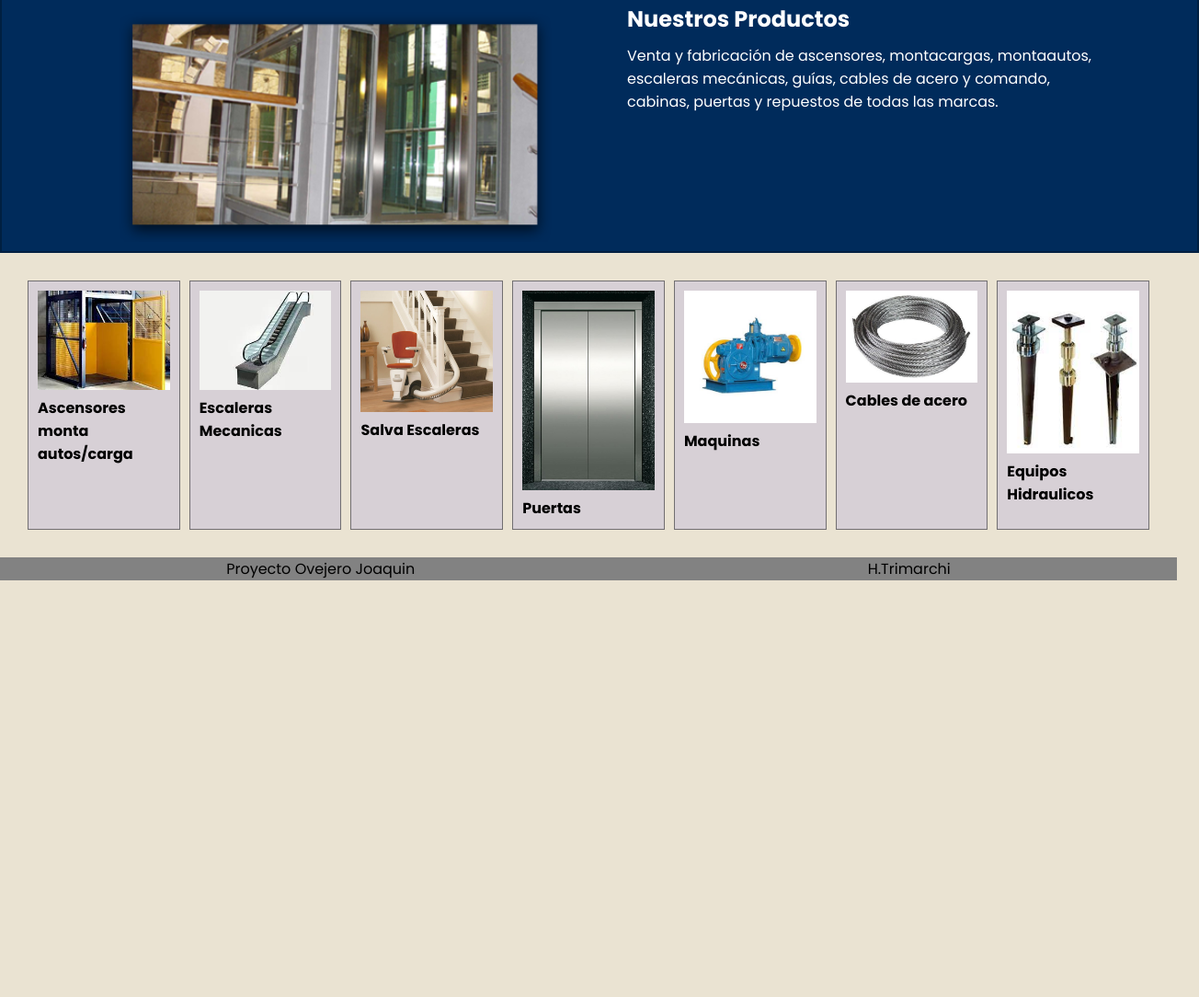
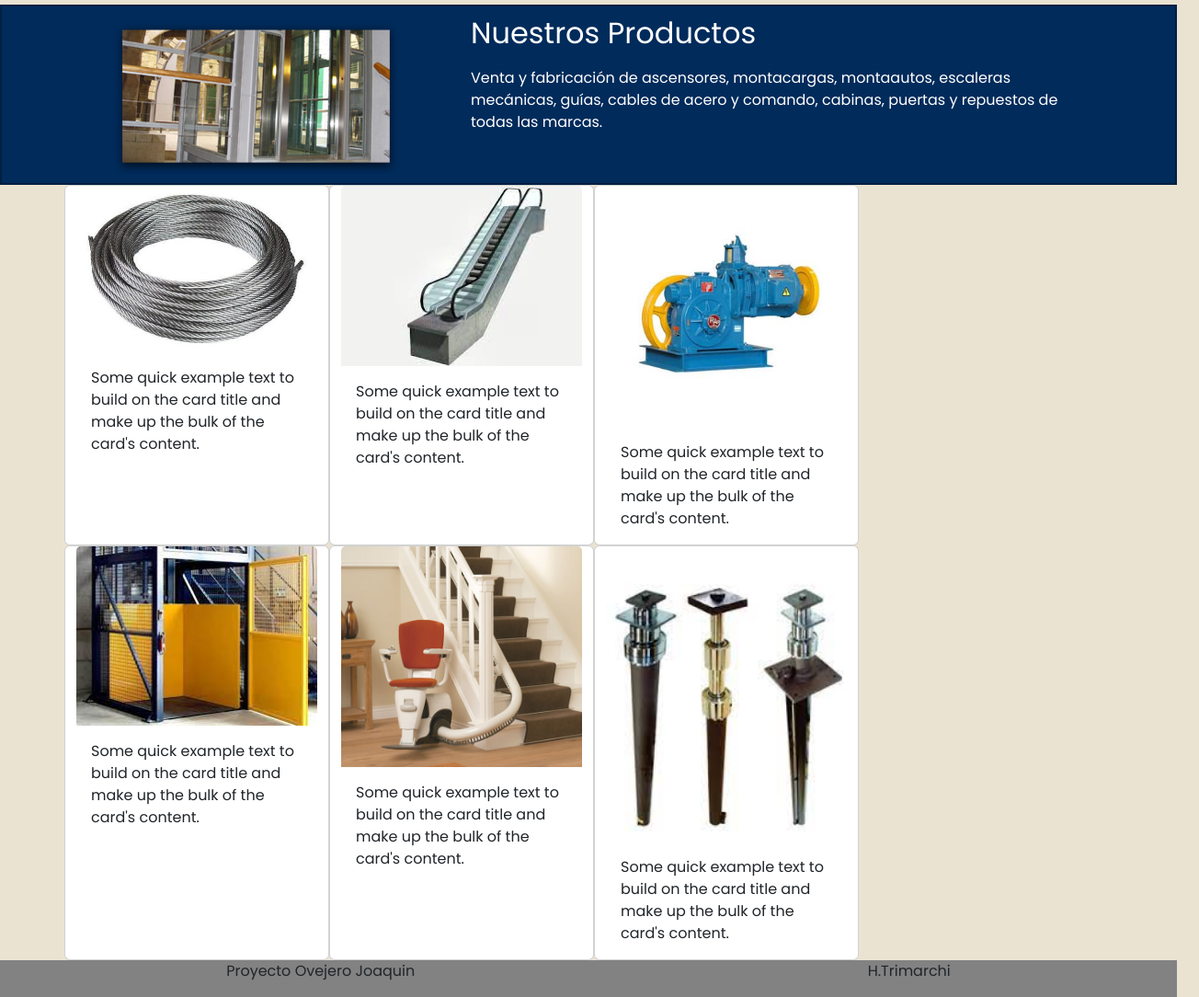
Before and after one commit to JoaquinOvejero/trimarchi, a plain HTML site: page pages/productos.html in a window 1280 px wide. Shown: the part 101-1185 px from the top of the page at 92% size, 1304 px wide, since content can reach past the window. Before the commit the page ends 800 px from the top, so only its background shows below. Drawn offline with nearby package versions, Linux system fonts and the light colour scheme.

Commit message:
entrega en main bst

```diff
--- a/pages/productos.html
+++ b/pages/productos.html
@@ -5,6 +5,7 @@
     <meta http-equiv="X-UA-Compatible" content="IE=edge">
     <meta name="viewport" content="width=device-width, initial-scale=1.0">
     <title>Productos</title>
+    <link href="https://cdn.jsdelivr.net/npm/bootstrap@5.2.0/dist/css/bootstrap.min.css" rel="stylesheet" integrity="sha384-gH2yIJqKdNHPEq0n4Mqa/HGKIhSkIHeL5AyhkYV8i59U5AR6csBvApHHNl/vI1Bx" crossorigin="anonymous">
     <link rel="stylesheet" href="../styles/styles.css">
 </head>
 <body>
@@ -30,6 +31,50 @@
             <p class="productos__texto">Venta y fabricación de ascensores, montacargas, montaautos, escaleras mecánicas, guías, cables de acero y comando, cabinas, puertas y repuestos de todas las marcas.</p>
         </div>
     </main>
+    <section class="container">
+        <div class="row">
+        <div class="card" style="width: 18rem;">
+            <img src="../Imagenes/LISTA/cables.jpg" class="card-img-top" alt="...">
+            <div class="card-body">
+              <p class="card-text">Some quick example text to build on the card title and make up the bulk of the card's content.</p>
+            </div>
+          </div>
+          <div class="card" style="width: 18rem;">
+            <img src="../Imagenes/LISTA/escalera mec.jfif" class="card-img-top" alt="...">
+            <div class="card-body">
+              <p class="card-text">Some quick example text to build on the card title and make up the bulk of the card's content.</p>
+            </div>
+          </div>
+          <div class="card" style="width: 18rem;">
+            <img src="../Imagenes/LISTA/maquinas.jpg" class="card-img-top" alt="...">
+            <div class="card-body">
+              <p class="card-text">Some quick example text to build on the card title and make up the bulk of the card's content.</p>
+            </div>
+          </div>
+          <div class="card" style="width: 18rem;">
+            <img src="../Imagenes/LISTA/montacarga.jfif" class="card-img-top" alt="...">
+            <div class="card-body">
+              <p class="card-text">Some quick example text to build on the card title and make up the bulk of the card's content.</p>
+            </div>
+          </div>
+          <div class="card" style="width: 18rem;">
+            <img src="../Imagenes/LISTA/salva-escalera.jpg" class="card-img-top" alt="...">
+            <div class="card-body">
+              <p class="card-text">Some quick example text to build on the card title and make up the bulk of the card's content.</p>
+            </div>
+          </div>
+          <div class="card" style="width: 18rem;">
+            <img src="../Imagenes/LISTA/piston.jfif" class="card-img-top" alt="...">
+            <div class="card-body">
+              <p class="card-text">Some quick example text to build on the card title and make up the bulk of the card's content.</p>
+            </div>
+          </div>
+        </div>
+
+
+    </section>
+
+    <!--
     <section class="lista">
         <div class="productos__elementos">
             <img src="../Imagenes/LISTA/montacarga.jfif" alt="Ascensores montacarga" class="productos__imagenes">
@@ -60,10 +105,13 @@
             <h4>Equipos Hidraulicos</h4>
         </div>
 
-    </section>
+    </section>-->
     <footer class="footer">
         <p>Proyecto Ovejero Joaquin</p>
         <p>H.Trimarchi</p>
     </footer>
+
+    <script src="https://cdn.jsdelivr.net/npm/bootstrap@5.2.0/dist/js/bootstrap.bundle.min.js" integrity="sha384-A3rJD856KowSb7dwlZdYEkO39Gagi7vIsF0jrRAoQmDKKtQBHUuLZ9AsSv4jD4Xa" crossorigin="anonymous"></script>
+
 </body>
 </html>
```
